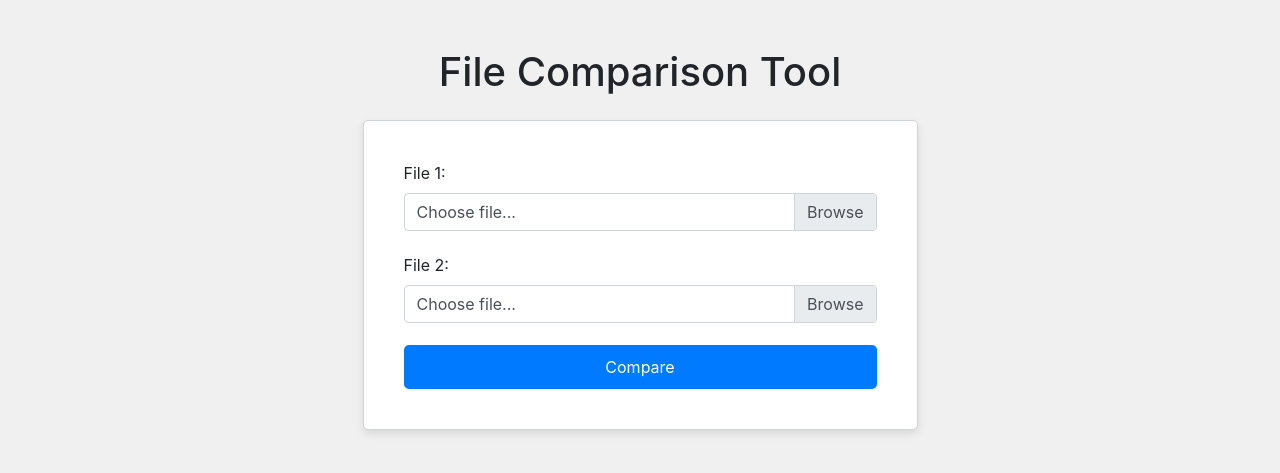
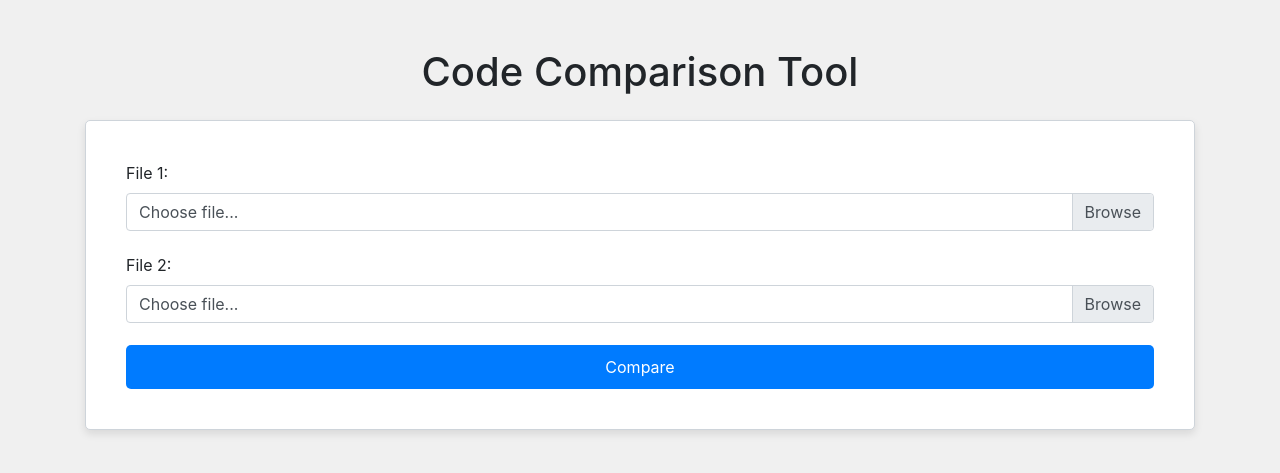
Before and after one commit to civarry/CodeDiffChecker, a Flask app: page / in a window 1280 px wide. Shown: the top 473 px of the page. Run offline with Flask 3, Linux system fonts and the light colour scheme; some libraries are stand-ins or nearby versions.

Commit message:
restructure the folders

```diff
--- /dev/null
+++ b/static/scripts.js
@@ -0,0 +1,24 @@
+function compareFiles() {
+  var form = document.getElementById("uploadForm");
+  var formData = new FormData(form);
+
+  $.ajax({
+    type: "POST",
+    url: "/compare",
+    data: formData,
+    contentType: false,
+    processData: false,
+    success: function (response) {
+      $("#comparisonResult").html(response);
+    },
+    error: function (error) {
+      console.error("Error:", error);
+    },
+  });
+}
+
+// Update file input label text to show selected file name
+$(".custom-file-input").on("change", function () {
+  var fileName = $(this).val().split("\\").pop();
+  $(this).next(".custom-file-label").addClass("selected").html(fileName);
+});
--- /dev/null
+++ b/static/styles.css
@@ -0,0 +1,88 @@
+body {
+  background-color: #f0f0f0;
+  margin: 0 auto;
+}
+
+.alert,
+.custom-card,
+table {
+  width: 100%;
+  min-width: 320px;
+  margin: 0 auto;
+}
+
+.alert,
+.custom-card {
+  background-color: #ffffff;
+  border: 1px solid #ced4da;
+  border-radius: 5px;
+  padding: 20px;
+  box-shadow: 0 4px 8px rgba(0, 0, 0, 0.1);
+}
+
+.alert {
+  width: 100%; /* Override inherited width */
+}
+
+.center-form {
+  display: flex;
+  justify-content: center;
+  width: 100%;
+}
+
+.card {
+  margin: 0 auto;
+}
+
+.btn-modern {
+  background-color: #007bff;
+  color: white;
+  border: none;
+  padding: 10px 20px;
+  border-radius: 5px;
+  cursor: pointer;
+  transition: background-color 0.3s ease;
+}
+
+.btn-modern:hover {
+  background-color: #0056b3;
+}
+
+.custom-file-input {
+  opacity: 0;
+  position: absolute;
+  width: 100%;
+  height: 100%;
+  cursor: pointer;
+}
+
+.custom-file-label {
+  overflow: hidden;
+  white-space: nowrap;
+  text-overflow: ellipsis;
+  cursor: pointer;
+}
+
+.custom-file-label::after {
+  content: "Browse";
+}
+
+.custom-file-input:focus + .custom-file-label {
+  border-color: #007bff;
+  box-shadow: 0 0 0 0.2rem rgba(0, 123, 255, 0.25);
+}
+
+table {
+  border-spacing: 0px;
+  table-layout: fixed;
+}
+
+th,
+td {
+  border: 1px solid black;
+  word-wrap: break-word;
+}
+
+th {
+  color: green;
+}
--- a/templates/index.html
+++ b/templates/index.html
@@ -3,66 +3,22 @@
   <head>
     <meta charset="UTF-8" />
     <meta name="viewport" content="width=device-width, initial-scale=1.0" />
-    <title>File Comparison Tool</title>
+    <title>Code Comparison Tool</title>
     <link
       href="https://stackpath.bootstrapcdn.com/bootstrap/4.5.2/css/bootstrap.min.css"
       rel="stylesheet"
     />
-    <style>
-      body {
-        background-color: #f0f0f0;
-      }
-      .center-form {
-        display: flex;
-        justify-content: center;
-      }
-      .custom-card {
-        background-color: #ffffff;
-        border: 1px solid #ced4da;
-        border-radius: 5px;
-        padding: 20px;
-        box-shadow: 0 4px 8px rgba(0, 0, 0, 0.1);
-      }
-      .btn-modern {
-        background-color: #007bff;
-        color: white;
-        border: none;
-        padding: 10px 20px;
-        border-radius: 5px;
-        cursor: pointer;
-        transition: background-color 0.3s ease;
-      }
-      .btn-modern:hover {
-        background-color: #0056b3;
-      }
-      .custom-file-input {
-        opacity: 0;
-        position: absolute;
-        width: 100%;
-        height: 100%;
-        cursor: pointer;
-      }
-      .custom-file-label {
-        overflow: hidden;
-        white-space: nowrap;
-        text-overflow: ellipsis;
-        cursor: pointer;
-      }
-      .custom-file-label::after {
-        content: "Browse";
-      }
-      .custom-file-input:focus + .custom-file-label {
-        border-color: #007bff;
-        box-shadow: 0 0 0 0.2rem rgba(0, 123, 255, 0.25);
-      }
-    </style>
+    <link
+      href="{{ url_for('static', filename='styles.css') }}"
+      rel="stylesheet"
+    />
   </head>
   <body>
     <div class="container mt-5">
-      <h1 class="mb-4 text-center">File Comparison Tool</h1>
+      <h1 class="mb-4 text-center bold-text">Code Comparison Tool</h1>
 
       <div class="center-form">
-        <div class="card custom-card col-md-6">
+        <div class="card custom-card">
           <div class="card-body">
             <form id="uploadForm" enctype="multipart/form-data">
               <div class="form-group">
@@ -73,7 +29,7 @@
                     class="custom-file-input"
                     id="file1"
                     name="file1"
-                    accept=".html,.css,.js,.ts,.py,.c,.cpp,.java,.php,.rb,.pl"
+                    accept=".txt,.html,.css,.js,.ts,.py,.c,.cpp,.java,.php,.rb,.pl"
                   />
                   <label class="custom-file-label" for="file1"
                     >Choose file...</label
@@ -88,7 +44,7 @@
                     class="custom-file-input"
                     id="file2"
                     name="file2"
-                    accept=".html,.css,.js,.ts,.py,.c,.cpp,.java,.php,.rb,.pl"
+                    accept=".txt,.html,.css,.js,.ts,.py,.c,.cpp,.java,.php,.rb,.pl"
                   />
                   <label class="custom-file-label" for="file2"
                     >Choose file...</label
@@ -109,33 +65,7 @@
 
       <div id="comparisonResult" class="mt-5"></div>
     </div>
-
     <script src="https://code.jquery.com/jquery-3.5.1.min.js"></script>
-    <script>
-      function compareFiles() {
-        var form = document.getElementById("uploadForm");
-        var formData = new FormData(form);
-
-        $.ajax({
-          type: "POST",
-          url: "/compare",
-          data: formData,
-          contentType: false,
-          processData: false,
-          success: function (response) {
-            $("#comparisonResult").html(response);
-          },
-          error: function (error) {
-            console.error("Error:", error);
-          },
-        });
-      }
-
-      // Update file input label text to show selected file name
-      $(".custom-file-input").on("change", function () {
-        var fileName = $(this).val().split("\\").pop();
-        $(this).next(".custom-file-label").addClass("selected").html(fileName);
-      });
-    </script>
+    <script src="{{ url_for('static', filename='scripts.js') }}"></script>
   </body>
 </html>
```
